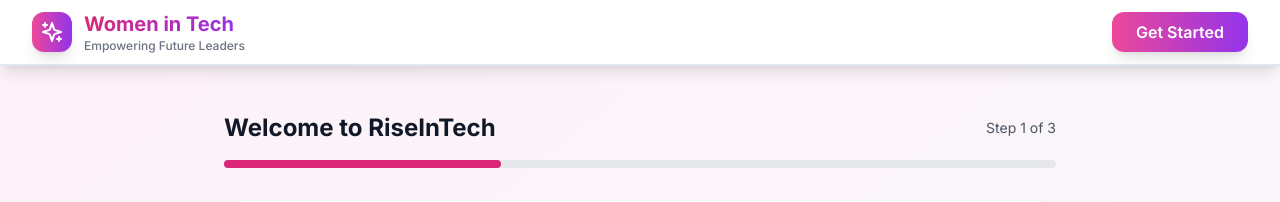
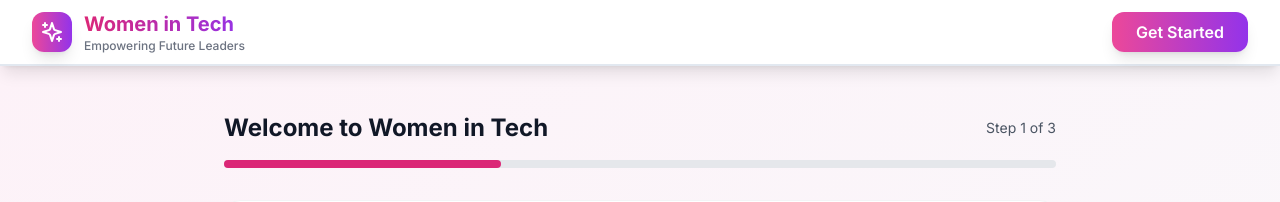
Before and after one commit to swethanandakumarvh/WomenInTech, a React (Vite) app: page /onboarding in a window 1280 px wide. Shown: the top 202 px of the page. Built offline with nearby package versions, Linux system fonts and the light colour scheme.

Commit message:
Fix all TypeScript compilation errors for immediate deployment

```diff
--- a/src/components/Layout.tsx
+++ b/src/components/Layout.tsx
@@ -1,4 +1,3 @@
-import React from 'react'
 import { useLocation } from 'react-router-dom'
 import Navbar from './Navbar'
 import Footer from './Footer'
--- a/src/context/AppContext.tsx
+++ b/src/context/AppContext.tsx
@@ -1,4 +1,4 @@
-import React, { createContext, useContext, useReducer, ReactNode } from 'react'
+import { createContext, useContext, useReducer, ReactNode } from 'react'
 
 interface User {
   id: string
--- a/src/pages/Onboarding.tsx
+++ b/src/pages/Onboarding.tsx
@@ -1,4 +1,4 @@
-import React, { useState } from 'react'
+import { useState } from 'react'
 import { useNavigate } from 'react-router-dom'
 import { motion } from 'framer-motion'
 import {
@@ -141,7 +141,7 @@
         {/* Progress Bar */}
         <div className="mb-8">
           <div className="flex items-center justify-between mb-4">
-            <h1 className="text-2xl font-bold text-gray-900">Welcome to RiseInTech</h1>
+            <h1 className="text-2xl font-bold text-gray-900">Welcome to Women in Tech</h1>
             <span className="text-sm text-gray-600">Step {step} of 3</span>
           </div>
           <div className="w-full bg-gray-200 rounded-full h-2">
--- a/src/pages/Portfolio.tsx
+++ b/src/pages/Portfolio.tsx
@@ -1,4 +1,5 @@
-import React, { useState } from 'react'
+import { useState } from 'react'
+import { Link } from 'react-router-dom'
 import { motion } from 'framer-motion'
 import {
   Github,
--- a/src/pages/Profile.tsx
+++ b/src/pages/Profile.tsx
@@ -1,4 +1,4 @@
-import React, { useState } from 'react'
+import { useState } from 'react'
 import { motion } from 'framer-motion'
 import {
   User,
@@ -11,8 +11,7 @@
   Edit,
   Save,
   X,
-  CheckCircle,
-  AlertCircle
+  CheckCircle
 } from 'lucide-react'
 import { useApp } from '../context/AppContext'
 
--- a/src/pages/Projects.tsx
+++ b/src/pages/Projects.tsx
@@ -1,9 +1,8 @@
-import React, { useState } from 'react'
+import { useState } from 'react'
 import { Link } from 'react-router-dom'
 import { motion } from 'framer-motion'
 import {
   Search,
-  Filter,
   Clock,
   Star,
   Play,
```
